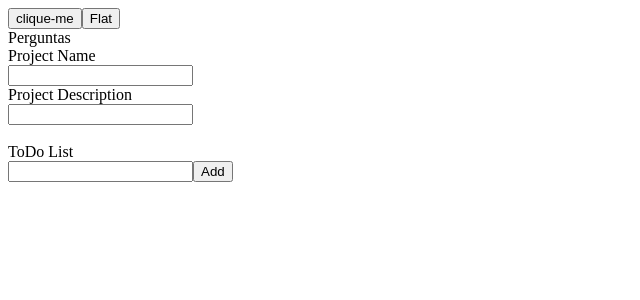
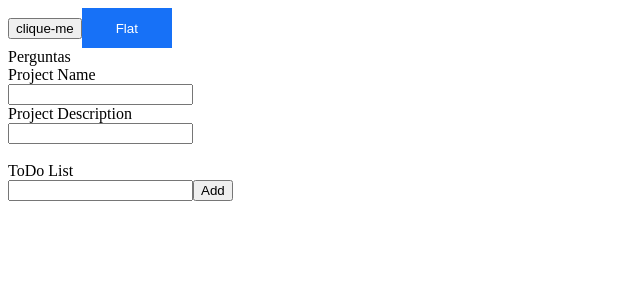
Before and after one commit to hstrada/readit-readme-generator, a React (Create React App) app in the folder readit/: page / in a window 1280 px wide. Shown: the top 300 px of the page, without its empty margins (0-640 px from the left). Built offline with nearby package versions, Linux system fonts and the light colour scheme.

Commit message:
feat: create theme

```diff
--- a/readit/src/components/Button/Flat/index.tsx
+++ b/readit/src/components/Button/Flat/index.tsx
@@ -1,5 +1,7 @@
 import React from 'react';
 
-const Flat = () => <button>Flat</button>;
+import { Container } from './styles';
+
+const Flat = () => <Container>Flat</Container>;
 
 export default Flat;
--- /dev/null
+++ b/readit/src/components/Button/Flat/styles.tsx
@@ -0,0 +1,16 @@
+import styled from 'styled-components';
+
+export const Container = styled.button`
+  background-color: ${({ theme }) => theme.colors.primary};
+  border: none;
+  color: ${({ theme }) => theme.colors.tertiary};
+  text-align: center;
+  text-decoration: none;
+  display: inline-block;
+  width: ${({ theme }) => theme.units.button.width};
+  height: ${({ theme }) => theme.units.button.height};
+
+  &:hover {
+    background-color: #085ddd;
+  }
+`;
--- a/readit/src/index.tsx
+++ b/readit/src/index.tsx
@@ -2,10 +2,14 @@ import React from 'react';
 import ReactDOM from 'react-dom';
 import App from './App';
 import * as serviceWorker from './serviceWorker';
+import { ThemeProvider } from 'styled-components';
+import { readitTheme } from './theme';
 
 ReactDOM.render(
   <React.StrictMode>
-    <App />
+    <ThemeProvider theme={readitTheme}>
+      <App />
+    </ThemeProvider>
   </React.StrictMode>,
   document.getElementById('root'),
 );
--- /dev/null
+++ b/readit/src/theme/colors.ts
@@ -0,0 +1,5 @@
+export default {
+  primary: '#1771F7',
+  secondary: '#000000',
+  tertiary: '#FFFFFF',
+};
--- /dev/null
+++ b/readit/src/theme/index.ts
@@ -0,0 +1,12 @@
+import { DefaultTheme } from 'styled-components';
+
+import colors from './colors';
+
+import units from './units';
+
+const readitTheme: DefaultTheme = {
+  colors: colors,
+  units: units,
+};
+
+export { readitTheme };
--- /dev/null
+++ b/readit/src/theme/units.ts
@@ -0,0 +1,18 @@
+export default {
+  spacing: {
+    s2px: '2px',
+    s4px: '4px',
+    s8px: '8px',
+    s12px: '12px',
+    s16px: '16px',
+  },
+  border: {
+    r10px: '10px',
+    r12px: '12px',
+    r16px: '16px',
+  },
+  button: {
+    width: '90px',
+    height: '40px',
+  },
+};
```
Also changed, not shown: readit/src/theme/styled.d.ts (added, +14 -0 lines).
